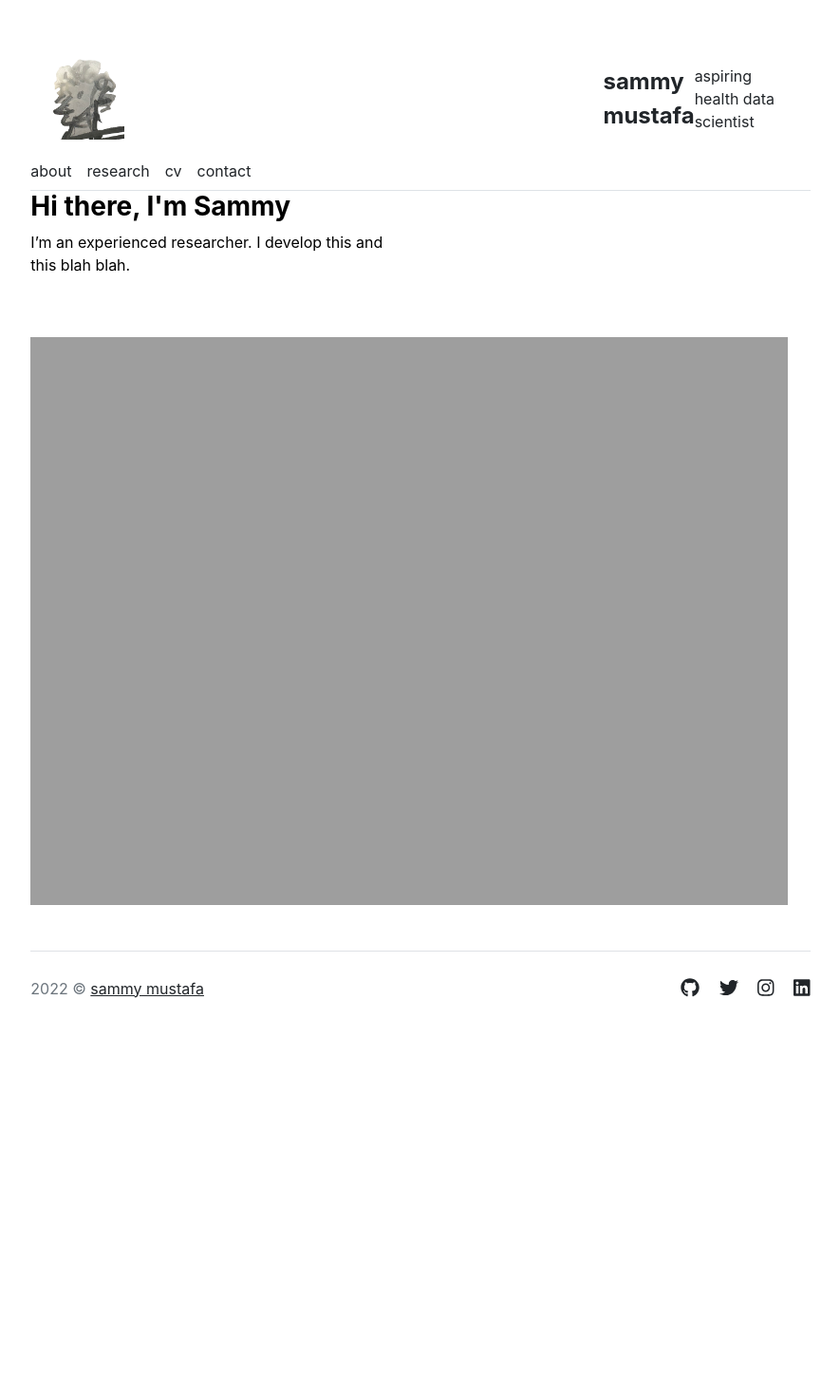
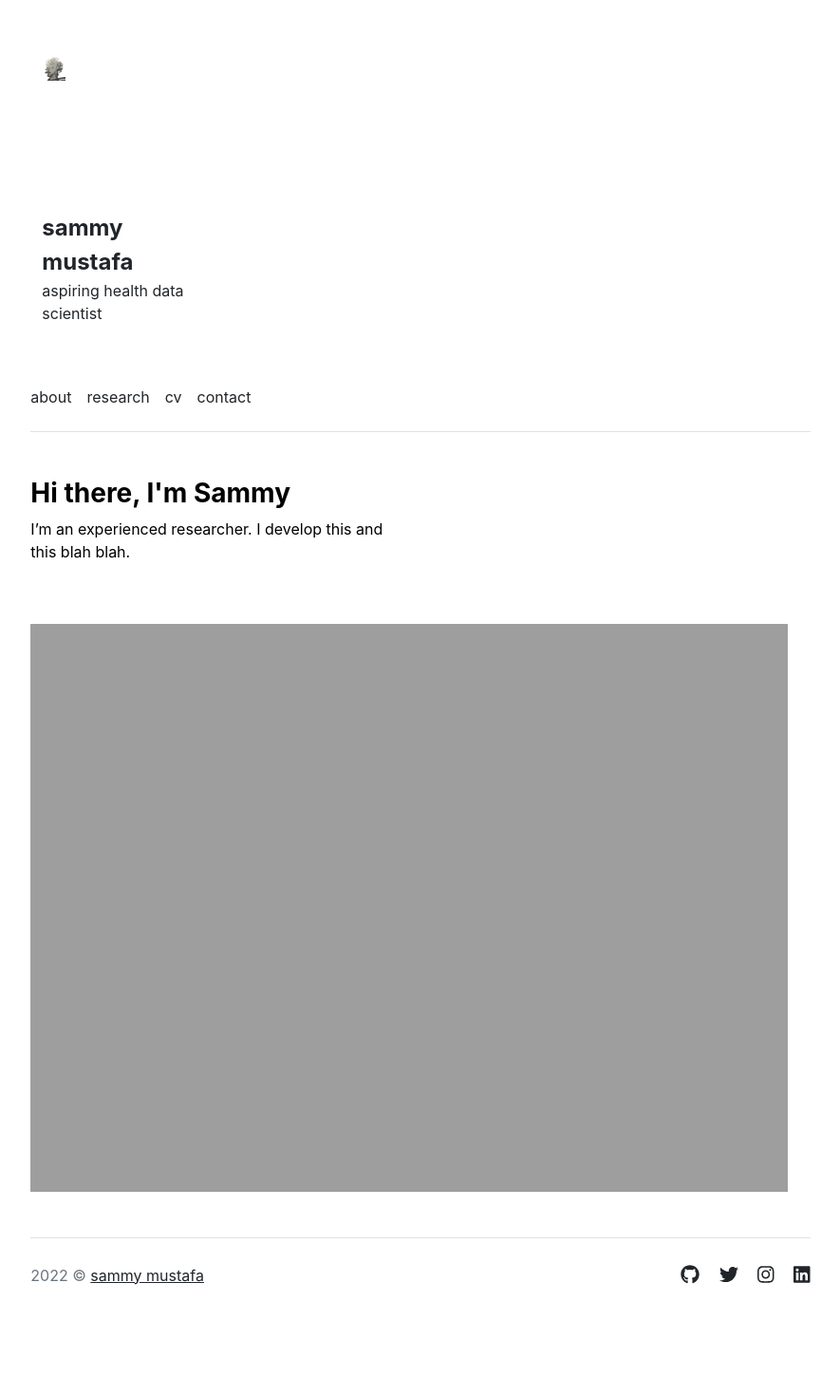
Before and after one commit to sammymustafa/sammymustafa.github.io, a Jekyll site: the page built from index.md, in a window 1280 px wide. Shown: the whole page at 95% size, without its empty margins (197-1082 px from the left). Built offline with Jekyll 4.4.1, drawn with Linux system fonts in a browser that asks for light colours; before the commit the page ends 1168 px from its top, so only the background shows below that.

Commit message:
Update header.html

```diff
--- a/_includes/header.html
+++ b/_includes/header.html
@@ -1,10 +1,13 @@
-<header class="border-bottom">
+<header class="d-flex flex-column flex-md-row align-items-center pb-3 mb-5 border-bottom">
   <div>
   <nav class="navbar navbar-expand-lg navbar-light">
     <div class="container">
+      <div class="row g-5 mb-5">
+        <div class="col-md-3">
         <a href="{{ site.github.url }}/" class="navbar-brand">
-          <span><img src="assets/other_icon.png" width="15%"></span>
-        </a>
+          <img src="assets/other_icon.png" width="15%">
+        </div>
+        <div class="col-md-3">
         <a href="{{ site.github.url }}/" class="d-flex align-items-center text-decoration-none">
           <span class="fs-4 fw-bold">{{ site.title }}</span>
         </a>
```
